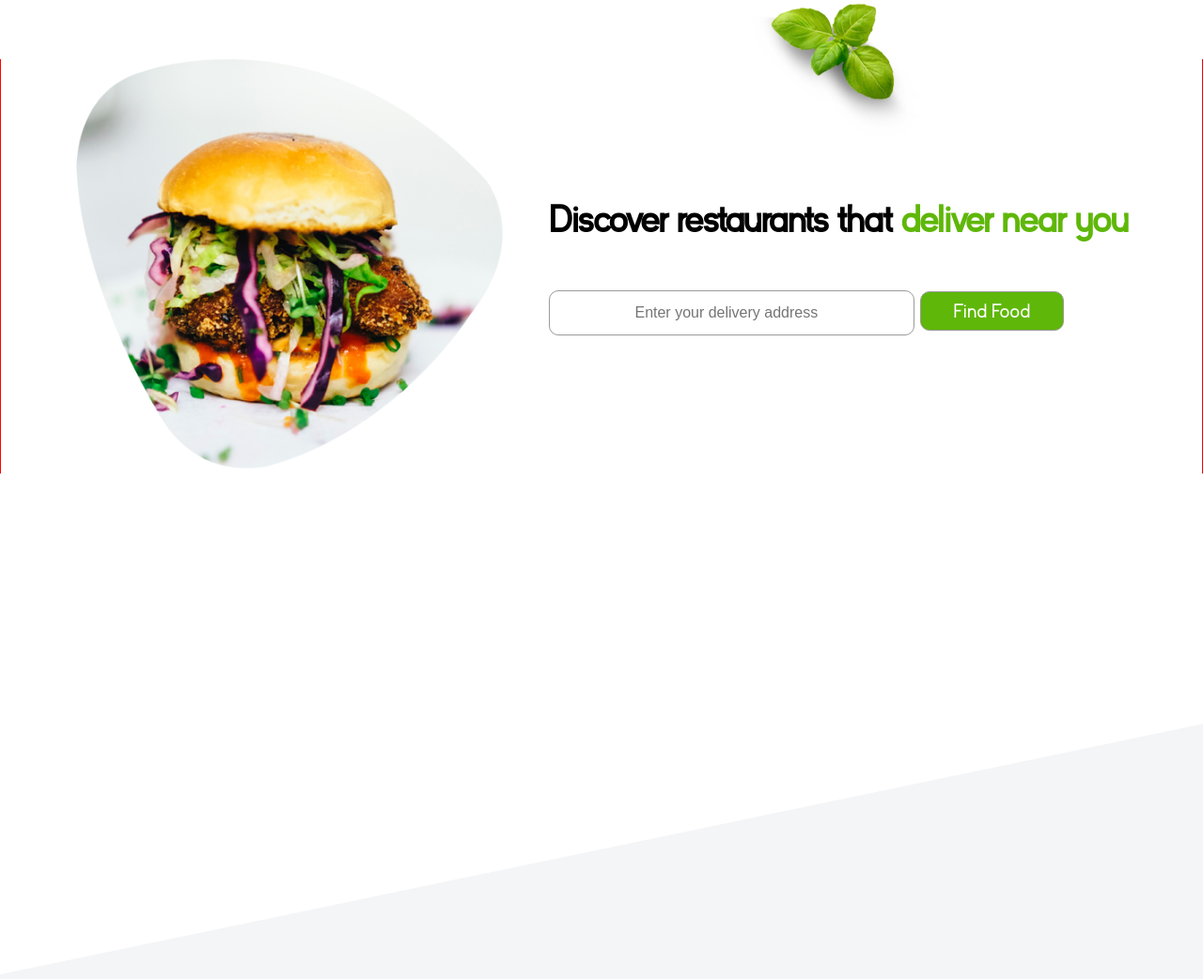
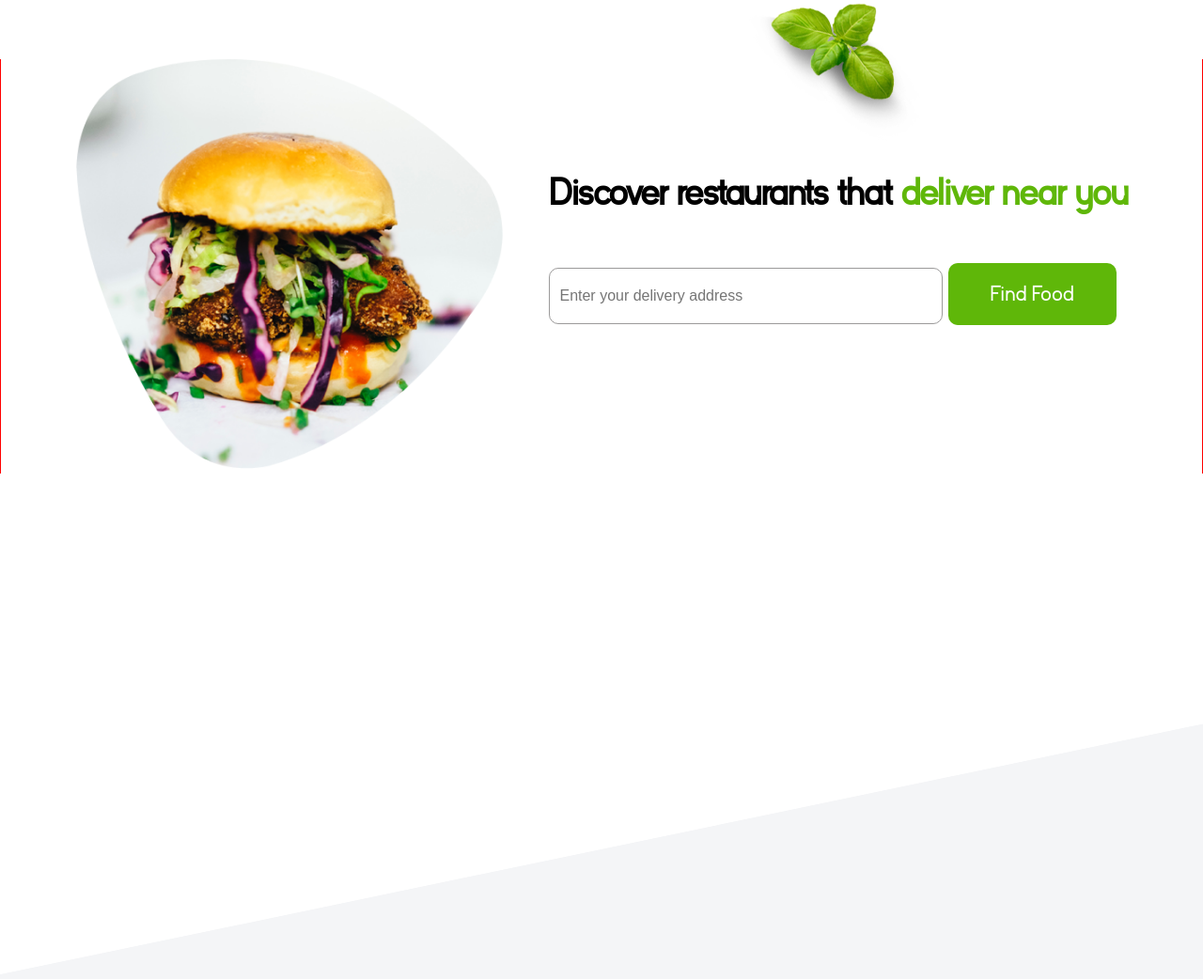
Before and after one commit to petrovic-marko/uber-eats, a plain HTML site: page index.html in a window 1280 px wide. Shown: the part 904-1946 px from the top of the page at 94% size. Drawn offline with Linux system fonts and the light colour scheme.

Commit message:
section1responsivebtn

```diff
--- a/index.html
+++ b/index.html
@@ -32,13 +32,13 @@
 	<section class="section-1">
 		<div class="container">
 	    <div class="flexpart1">
-	    <div>
+	    <div class="image">
 	    <img class="burger" src="img/burger.png">
 	    </div>
 	    <div class="text">
 	    <h2 class="h2">Discover restaurants that <span style="color:#5fb709;">deliver near you</span></h2>
 	    <input type="text" style='display: inline'  placeholder="Enter your delivery address"  required minlength="5" maxlength="20" name="address" class="form-control" id="usr">
-	    <a href="" class="button">Find Food</a>
+	    <a href="" class="btn">Find Food</a>
 	    </div>
 		</div>
 		<img class="leaf" src="img/leaf.png">
--- a/scss/input.scss
+++ b/scss/input.scss
@@ -206,16 +206,15 @@ section {
  align-items: center;
  position: relative;
 
-
-
-  .image {
-  @media( max-width: 1145px) {
+ .image {
+ 	  @media( max-width: 1252px) {
   margin: 0 auto;
    }
  }
 
+
  .burger {
- 	padding-left: 10%;
+  padding-left: 10%;
  }
 
  img {
@@ -229,7 +228,7 @@ section {
  	max-width: 700px;
 
 	  input {
-	  	padding: 14px 90px;
+	  	padding: 20px 200px 20px 10px;
         @media( max-width: 585px) {
         margin-bottom: 30px;
    }
@@ -242,7 +241,7 @@ section {
  }
 
 
-	  a {
+	  /*a {
 			 border-radius: 10px;
 			 border: 1px solid #9b9a9a;;
 			 padding: 8px 35px;
@@ -251,7 +250,7 @@ section {
 			 color: white;
 			 display: inline-block;
 			 position: relative;
-		}
+		}*/
 }
 }
 .leaf {
```
Also changed, not shown: style.css, 1 other file.
